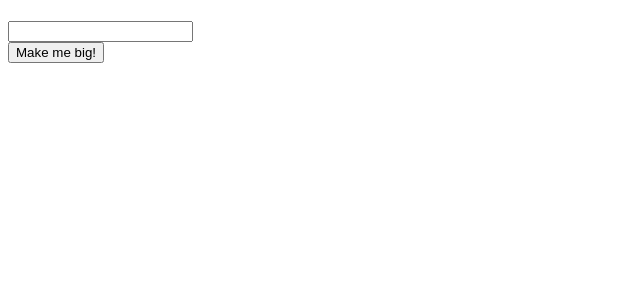
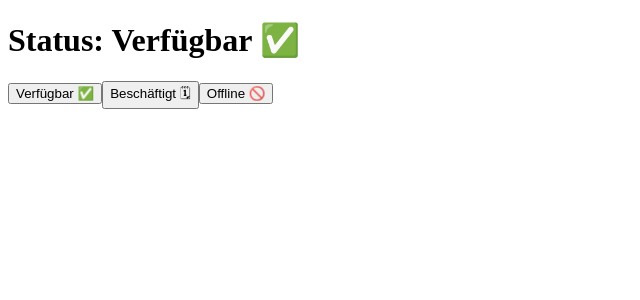
Before and after one commit to LinkedInLearning/react-esst-3161772, a React (Create React App) app: page / in a window 1280 px wide. Shown: the top 300 px of the page, without its empty margins (0-640 px from the left). Built offline with nearby package versions, Linux system fonts and the light colour scheme.

Commit message:
code done

```diff
--- a/src/components/App.jsx
+++ b/src/components/App.jsx
@@ -1,25 +1,28 @@
 import React, { useState } from "react";
+import { StatusChanger } from "./StatusChanger";
 
 export function App() {
-  const [headline, setHeadline] = useState("");
-  const [inputValue, setInputValue] = useState("");
-
-  const buttonClicked = () => {
-    setHeadline(inputValue);
-  };
-
-  const inputChanged = (event) => {
-    setInputValue(event.target.value);
-  };
+  const [status, setStatus] = useState("Verfügbar ✅");
+  const onStatusChange = (newStatus) => setStatus(newStatus);
 
   return (
     <div>
-      <h1>{headline}</h1>
-      <input type="text" onInput={inputChanged} />
-      <br />
-      <button type="button" onClick={buttonClicked}>
-        Make me big!
-      </button>
+      <h1>Status: {status}</h1>
+
+      <p>
+        <StatusChanger
+          onStatusChange={onStatusChange}
+          statusText="Verfügbar ✅"
+        />
+        <StatusChanger
+          onStatusChange={onStatusChange}
+          statusText="Beschäftigt 🗓"
+        />
+        <StatusChanger
+          onStatusChange={onStatusChange}
+          statusText="Offline 🚫"
+        />
+      </p>
     </div>
   );
 }
--- /dev/null
+++ b/src/components/StatusChanger.jsx
@@ -0,0 +1,10 @@
+export function StatusChanger(props) {
+  const newStatus = props.statusText;
+  const buttonClicked = () => props.onStatusChange(newStatus);
+
+  return (
+    <button type="button" onClick={buttonClicked}>
+      {newStatus}
+    </button>
+  );
+}
```
